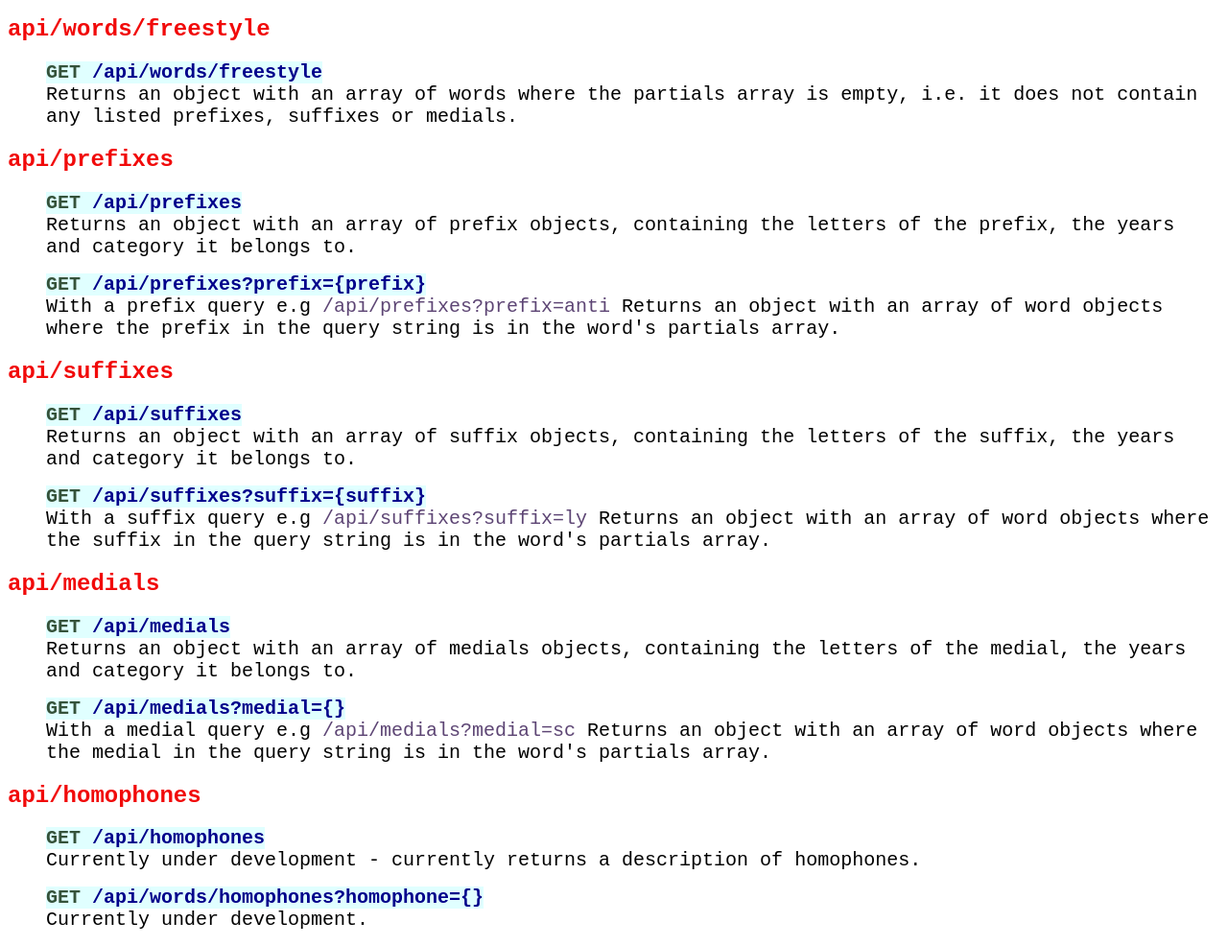
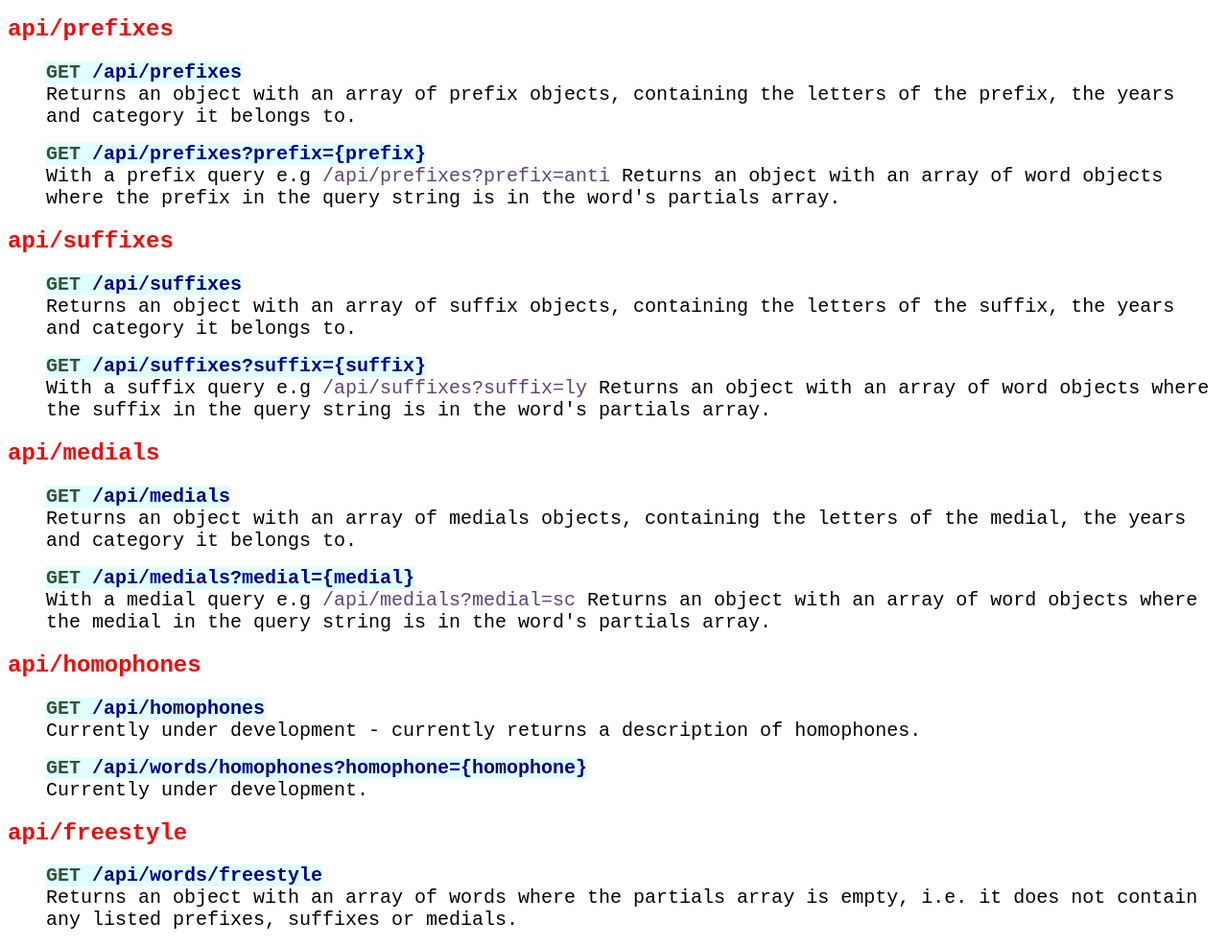
Before and after one commit to Chenerywoman/BE-PT-Project-Spelling-Bee, a website: page public/index.html in a window 1280 px wide. Shown: the part 778-1764 px from the top of the page at 96% size. Drawn offline with Linux system fonts and the light colour scheme.

Commit message:
amending freestyle route

```diff
--- a/public/index.html
+++ b/public/index.html
@@ -32,7 +32,7 @@
             <li class="api">
                 <span class="endpoint">
                     <span class="http">GET</span>
-                <span class="route">/api/years</span>
+                    <span class="route">/api/categories</span>
                 </span>
             </li>
             <li class="listItem">Returns an object with an array of categories with the name, description & years the categories belong to.</li>
@@ -78,18 +78,7 @@
             <li class="listItem">Deletes a word object from the database. This requires a JSON body with the following structure: {"word": "pineapple"}</li>
         </ul>
 </p>
-    <h2>api/words/freestyle</h2>
-    <ul>
-        <li class="api">
-            <span class="endpoint">
-                <span class="http">GET</span>
-                <span class="route">/api/words/freestyle</span>
-            </span>
-        </li>
-        <li class="listItem">Returns an object with an array of words where the partials array is empty, i.e. it does not contain any listed prefixes,
-            suffixes or medials.</li>
-    </ul>
-    </p>
+<p>
         <h2>api/prefixes</h2>
         <ul>
             <li class="api">
@@ -98,7 +87,8 @@
                     <span class="route">/api/prefixes</span>
                 </span>
             </li>
-        <li class="listItem">Returns an object with an array of prefix objects, containing the letters of the prefix, the years and category it belongs to.</li>
+            <li class="listItem">Returns an object with an array of prefix objects, containing the letters of the prefix, the years and category
+                it belongs to.</li>
         </ul>
         <ul>
             <li class="api">
@@ -108,8 +98,11 @@
                 </span>
             </li>
             <li class="listItem">With a prefix query e.g
-            <span class="query">/api/prefixes?prefix=anti</span> Returns an object with an array of word objects where the prefix in the query string is in the word's partials array. </li>
+                <span class="query">/api/prefixes?prefix=anti</span> Returns an object with an array of word objects where the prefix in the
+                query string is in the word's partials array. </li>
         </ul>
+        </p>
+        <p>
         <h2>api/suffixes</h2>
         <ul>
             <li class="api">
@@ -118,7 +111,8 @@
                     <span class="route">/api/suffixes</span>
                 </span>
             </li>
-        <li class="listItem">Returns an object with an array of suffix objects, containing the letters of the suffix, the years and category it belongs to.</li>
+            <li class="listItem">Returns an object with an array of suffix objects, containing the letters of the suffix, the years and category
+                it belongs to.</li>
         </ul>
         <ul>
             <li class="api">
@@ -128,9 +122,11 @@
                 </span>
             </li>
             <li class="listItem">With a suffix query e.g
-            <span class="query">/api/suffixes?suffix=ly</span> Returns an object with an array of word objects where the suffix in the query string is in the word's partials array. </li>
+                <span class="query">/api/suffixes?suffix=ly</span> Returns an object with an array of word objects where the suffix in the query
+                string is in the word's partials array. </li>
         </ul>
     </p>
+    <p>
     <h2>api/medials</h2>
     <ul>
         <li class="api">
@@ -139,20 +135,22 @@
                 <span class="route">/api/medials</span>
             </span>
         </li>
-        <li class="listItem">Returns an object with an array of medials objects, containing the letters of the medial, the years and category it belongs to.</li>
+        <li class="listItem">Returns an object with an array of medials objects, containing the letters of the medial, the years and category
+            it belongs to.</li>
     </ul>
     <ul>
         <li class="api">
             <span class="endpoint">
                 <span class="http">GET</span>
-                <span class="route">/api/medials?medial={}</span>
+                <span class="route">/api/medials?medial={medial}</span>
             </span>
         </li>
         <li class="listItem">With a medial query e.g
-            <span class="query">/api/medials?medial=sc</span> Returns an object with an array of word objects where the medial in the query string is in the word's partials array. </li>
+            <span class="query">/api/medials?medial=sc</span> Returns an object with an array of word objects where the medial in the query string
+            is in the word's partials array. </li>
     </ul>
     </p>
-    </p>
+    <p>
     <h2>api/homophones</h2>
     <ul>
         <li class="api">
@@ -167,11 +165,25 @@
         <li class="api">
             <span class="endpoint">
                 <span class="http">GET</span>
-                <span class="route">/api/words/homophones?homophone={}</span>
+                <span class="route">/api/words/homophones?homophone={homophone}</span>
             </span>
         </li>
         <li class="listItem"> Currently under development. </li>
     </ul>
+    </p>
+    <p>
+        <h2>api/freestyle</h2>
+        <ul>
+            <li class="api">
+                <span class="endpoint">
+                    <span class="http">GET</span>
+                    <span class="route">/api/words/freestyle</span>
+                </span>
+            </li>
+            <li class="listItem">Returns an object with an array of words where the partials array is empty, i.e. it does not contain any listed
+                prefixes, suffixes or medials.</li>
+        </ul>
+    </p>
 </body>
 
 </html>
```
Lines whose indentation alone changed are shown as unchanged.
